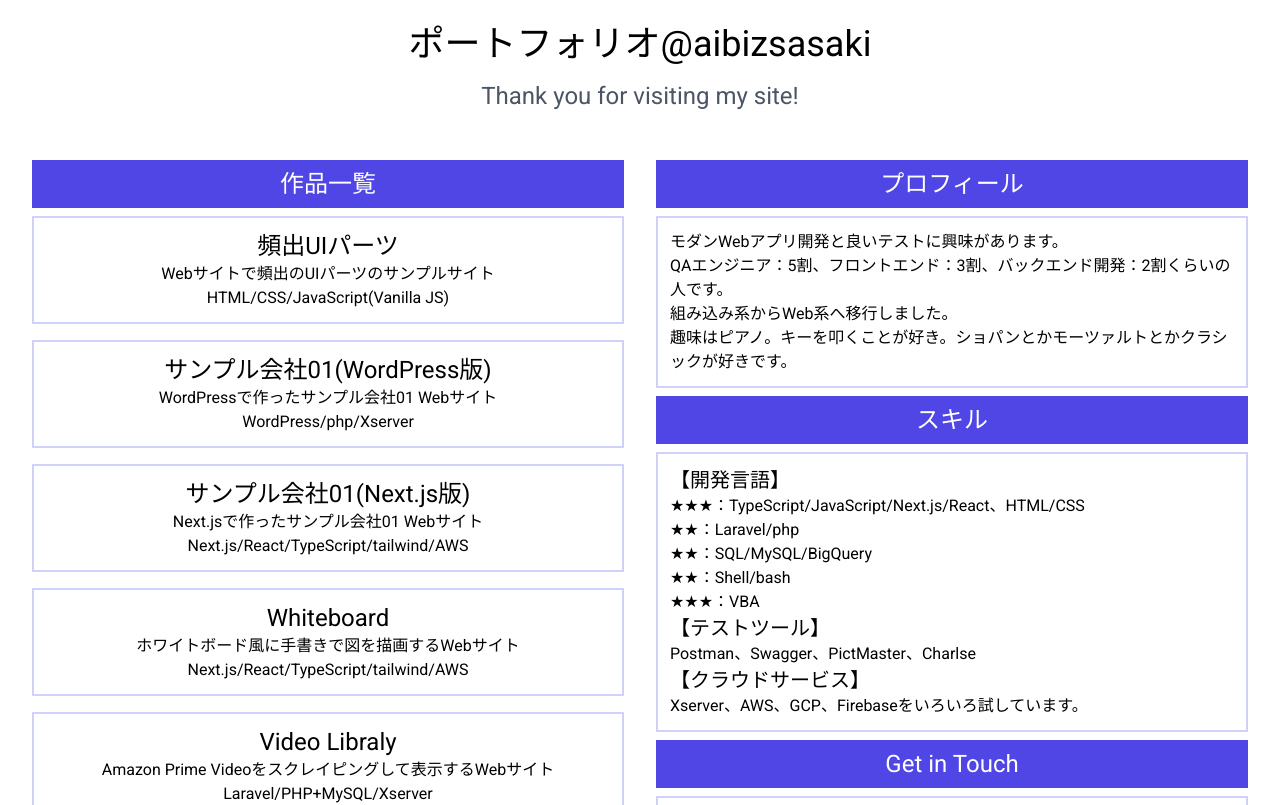
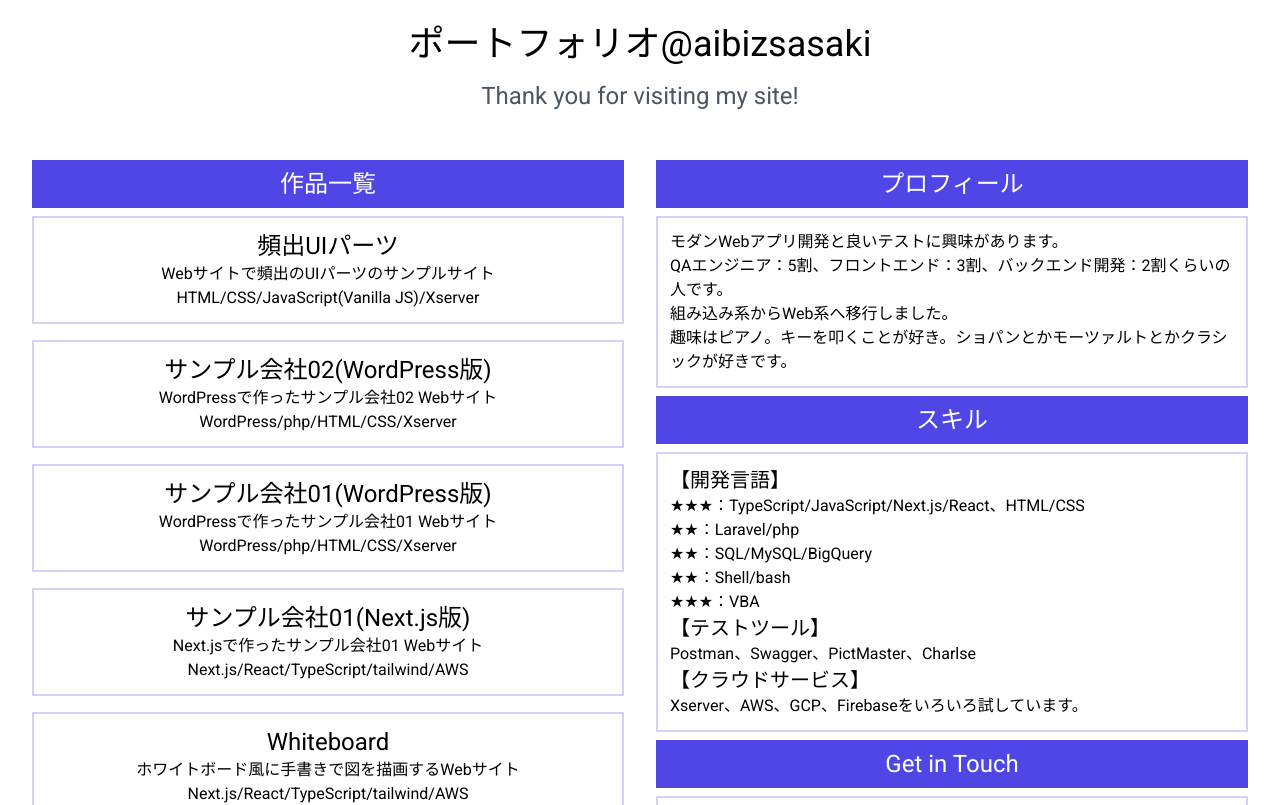
Before and after one commit to ai-biz20-sasaki/my-works-v2, a Next.js app: page / in a window 1280 px wide. Shown: the top 805 px of the page. Built offline with nearby package versions, Linux system fonts and the light colour scheme.

Commit message:
作品一覧にサンプル会社02(WordPress版)を追加

```diff
--- a/src/components/left-sideber.tsx
+++ b/src/components/left-sideber.tsx
@@ -14,7 +14,19 @@ export default function LeftSidebar() {
           頻出UIパーツ
         </a>
         <p>Webサイトで頻出のUIパーツのサンプルサイト</p>
-        <p>HTML/CSS/JavaScript(Vanilla JS)</p>
+        <p>HTML/CSS/JavaScript(Vanilla JS)/Xserver</p>
+      </h1>
+
+      <h1 className="text-center border-2 border-indigo-500/30 p-3 my-2">
+        <a
+          className="text-2xl hover:text-indigo-300"
+          href="https://0gravity0.com/xs-wp-company02/"
+          target="_blank" rel="noopener noreferrer"
+        >
+          サンプル会社02(WordPress版)
+        </a>
+        <p>WordPressで作ったサンプル会社02 Webサイト</p>
+        <p>WordPress/php/HTML/CSS/Xserver</p>
       </h1>
 
       <h1 className="text-center border-2 border-indigo-500/30 p-3 my-2">
@@ -26,7 +38,7 @@ export default function LeftSidebar() {
           サンプル会社01(WordPress版)
         </a>
         <p>WordPressで作ったサンプル会社01 Webサイト</p>
-        <p>WordPress/php/Xserver</p>
+        <p>WordPress/php/HTML/CSS/Xserver</p>
       </h1>
 
       <h1 className="text-center border-2 border-indigo-500/30 p-3 my-2">
@@ -86,7 +98,7 @@ export default function LeftSidebar() {
           Resume
         </a>
         <p>履歴書の作成支援Webサイト</p>
-        <p>vue.js/JavaScript+Flask/python+GCP(GAE+Datastore)</p>
+        <p>Vue.js/JavaScript+Flask/python+GCP(GAE+Datastore)</p>
       </h1>
 
       <h1 className="text-center border-2 border-indigo-500/30 p-3 my-2">
```
